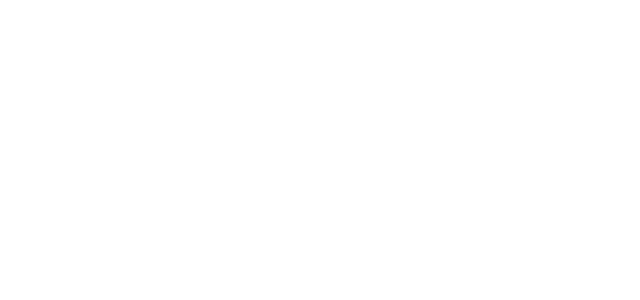
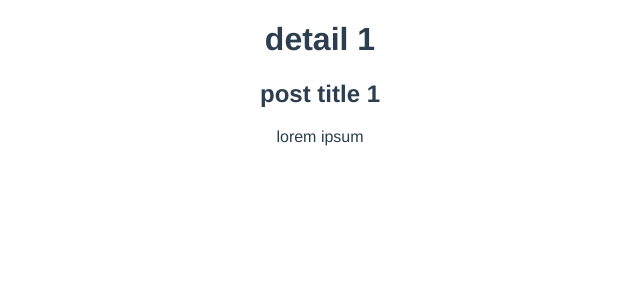
Before and after one commit to ChanMyaeAung22/Vue-Blog-System, a Vue app: page /posts/1 in a window 1280 px wide. Before the commit this address had no page. Shown: the top 300 px of the page, without its empty margins (320-960 px from the left). Built offline with nearby package versions, Linux system fonts and the light colour scheme; data requests are answered from the project's data file.

Commit message:
post detail page and getPost composable

```diff
--- a/src/components/SinglePost.vue
+++ b/src/components/SinglePost.vue
@@ -1,5 +1,5 @@
 <template>
-   <h2>{{post.title}}</h2>
+    <router-link :to="{name:'Detail',params:{id:post.id} }"><h2>{{post.title}}</h2></router-link>
     <h3>{{cutPostBody}}</h3>
 </template>
 
--- /dev/null
+++ b/src/composables/getPost.js
@@ -0,0 +1,20 @@
+import { ref } from "vue"
+
+let getPost=(id)=>{
+    let post = ref(null)
+    let error = ref("")
+    let load=async()=>{
+        try{
+        let response=await fetch("http://localhost:3000/posts/" + id)
+        if(response.status === 404){
+            throw new Error("not found url")
+        }
+        let datas = await response.json()
+        post.value = datas
+        }catch(err){
+            error.value = err.message
+         }
+    }
+    return {post,error,load}
+}
+export default getPost;
--- a/src/router/index.js
+++ b/src/router/index.js
@@ -1,11 +1,18 @@
 import { createRouter, createWebHistory } from 'vue-router'
 import HomeView from '../views/HomeView.vue'
+import Detail from '../views/Detail.vue'
 
 const routes = [
   {
     path: '/',
     name: 'home',
     component: HomeView
+  },
+  {
+    path: '/posts/:id',
+    name: 'Detail',
+    component: Detail,
+    props:true
   }
 ]
 
--- /dev/null
+++ b/src/views/Detail.vue
@@ -0,0 +1,26 @@
+<template>
+  <h1>detail {{id}}</h1>
+  <div v-if="post">
+   <h2>{{post.title}}</h2>
+   <p>{{post.body}}</p>
+  </div>
+  <div v-else>
+    loading...
+  </div>
+</template>
+
+<script>
+import getPost from "../composables/getPost"
+export default {
+    props:["id"],
+    setup(props){
+        let {post,error,load}=getPost(props.id)
+        load()
+        return {post,error}
+    }
+}
+</script>
+
+<style>
+
+</style>
--- a/src/views/HomeView.vue
+++ b/src/views/HomeView.vue
@@ -21,6 +21,7 @@
   components: { PostsLitst },
 
   setup(){
+    // destructing & composable
     let {posts,error,load} = getPosts()
     load();
     return {posts,error}
```
